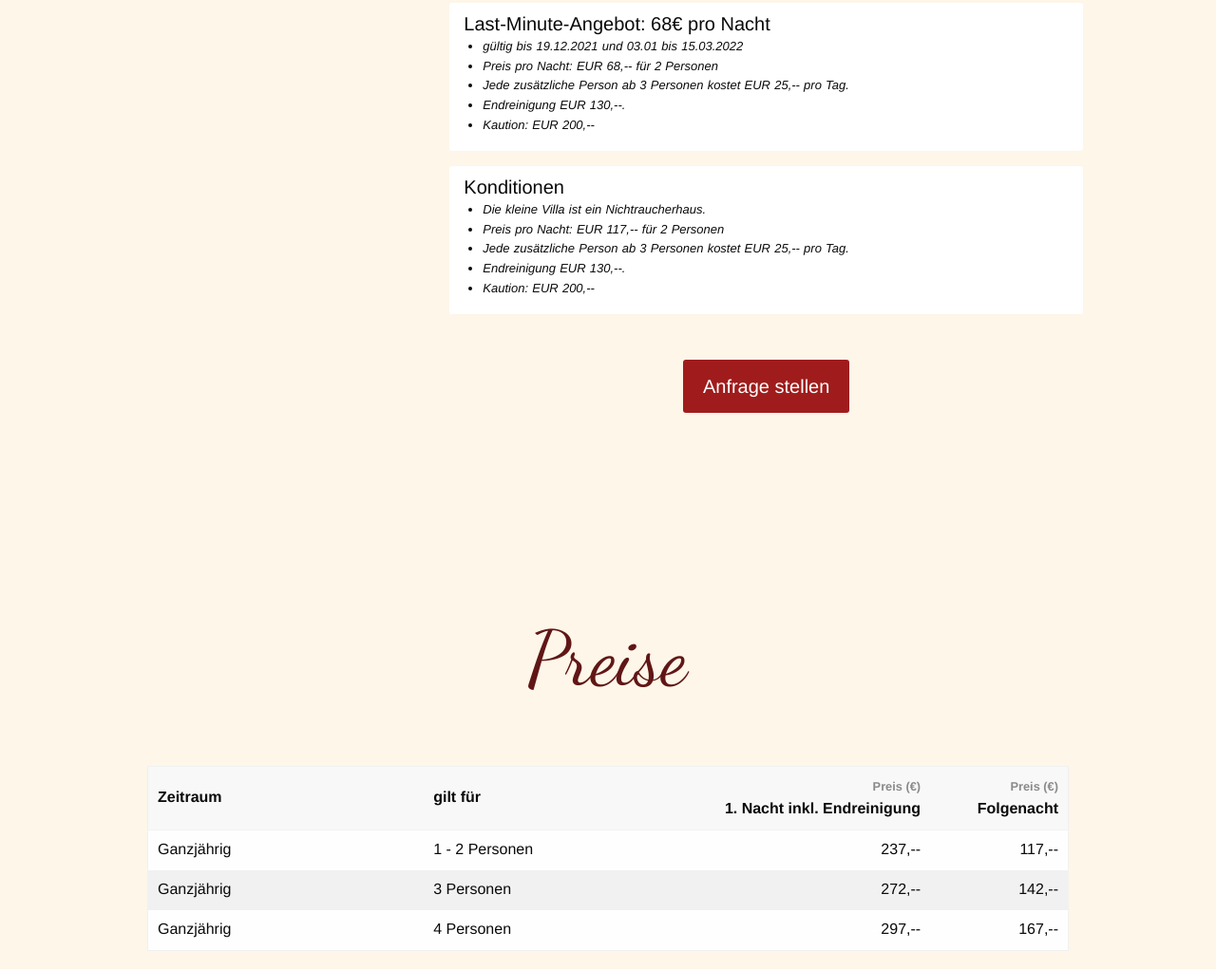
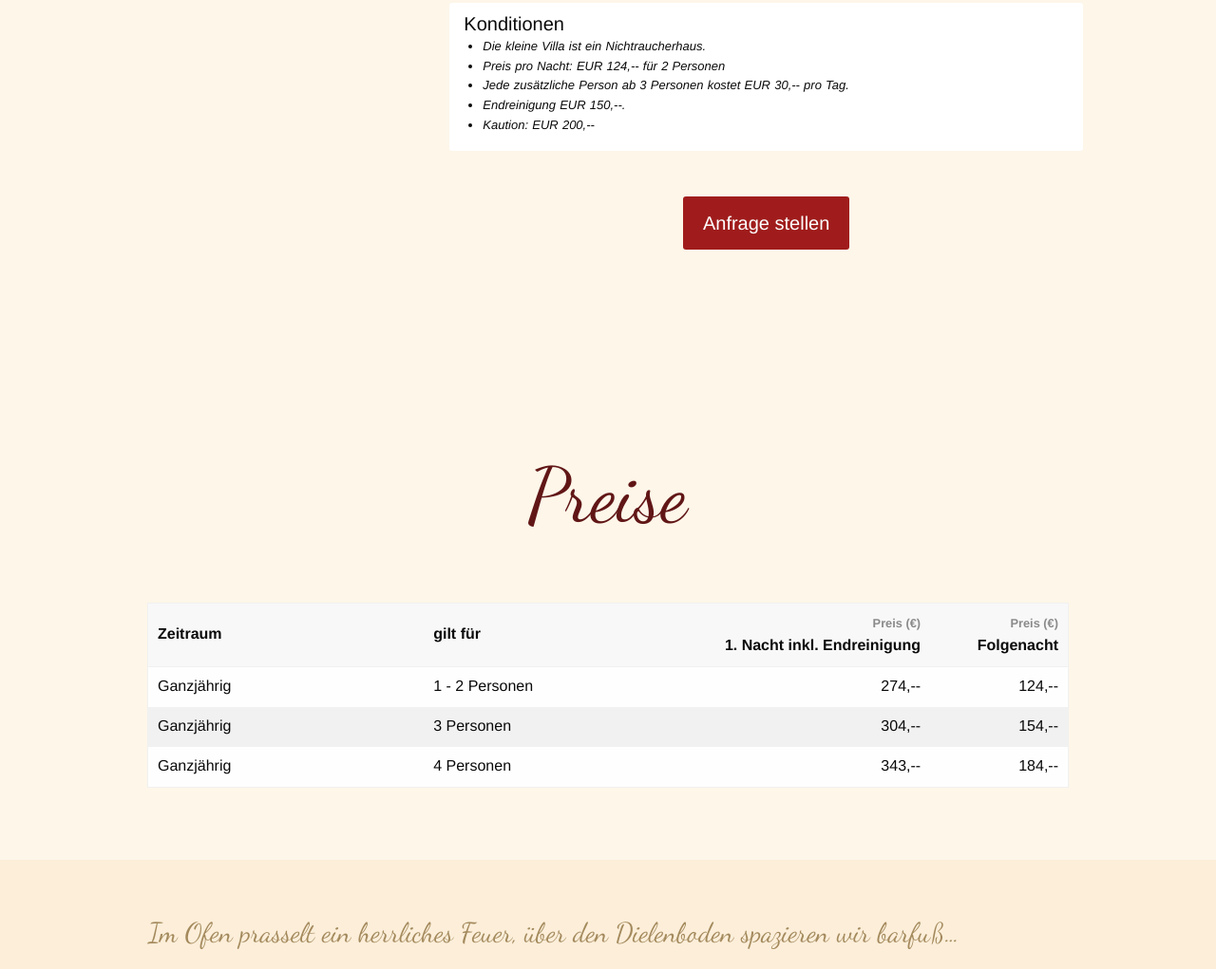
Before and after one commit to webwelten/die-kleine-villa, a website built with Parcel: page app/index.html in a window 1280 px wide. Shown: the part 2831-3852 px from the top of the page at 95% size. Built offline with nearby package versions, Linux system fonts and the light colour scheme; no server answers.

Commit message:
chore: change prices

```diff
--- a/app/index.html
+++ b/app/index.html
@@ -370,7 +370,7 @@
                               </p>
                             </label>
                           </div>
-                          <div class="small-12 columns">
+                          <div class="small-12 columns hide">
                               <h5>Last-Minute-Angebot: 68€ pro Nacht</h5>
                               <ul class="help-text">
                                   <li>gültig bis 19.12.2021 und 03.01 bis 15.03.2022</li>
@@ -378,16 +378,16 @@
                                   <li>Jede zusätzliche Person ab 3 Personen kostet EUR 25,-- pro Tag.</li>
                                   <li>Endreinigung EUR 130,--.</li>
                                   <li>Kaution: EUR 200,--</li>
-                                </ul>
+                              </ul>
                           </div>
 
                           <div class="small-12 columns">
                               <h5>Konditionen</h5>
                               <ul class="help-text">
                                   <li>Die kleine Villa ist ein Nichtraucherhaus.</li>
-                                  <li>Preis pro Nacht: EUR 117,-- für 2 Personen</li>
-                                  <li>Jede zusätzliche Person ab 3 Personen kostet EUR 25,-- pro Tag.</li>
-                                  <li>Endreinigung EUR 130,--.</li>
+                                  <li>Preis pro Nacht: EUR 124,-- für 2 Personen</li>
+                                  <li>Jede zusätzliche Person ab 3 Personen kostet EUR 30,-- pro Tag.</li>
+                                  <li>Endreinigung EUR 150,--.</li>
                                   <li>Kaution: EUR 200,--</li>
                                 </ul>
                           </div>
@@ -441,20 +441,20 @@
             <tr>
               <td>Ganzjährig</td>
               <td>1 - 2 Personen</td>
-              <td class="text-right">237,--</td>
-              <td class="text-right">117,--</td>
+              <td class="text-right">274,--</td>
+              <td class="text-right">124,--</td>
             </tr>
             <tr>
               <td>Ganzjährig</td>
               <td>3 Personen</td>
-              <td class="text-right">272,--</td>
-              <td class="text-right">142,--</td>
+              <td class="text-right">304,--</td>
+              <td class="text-right">154,--</td>
             </tr>
             <tr>
               <td>Ganzjährig</td>
               <td>4 Personen</td>
-              <td class="text-right">297,--</td>
-              <td class="text-right">167,--</td>
+              <td class="text-right">343,--</td>
+              <td class="text-right">184,--</td>
             </tr>
           </tbody>
         </table>
```
